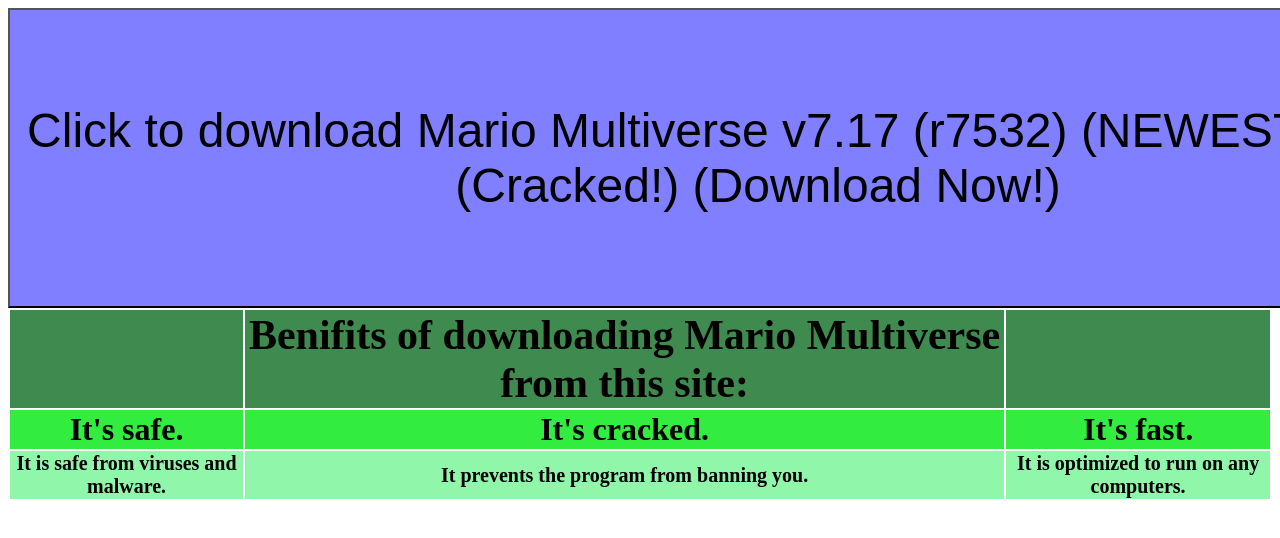
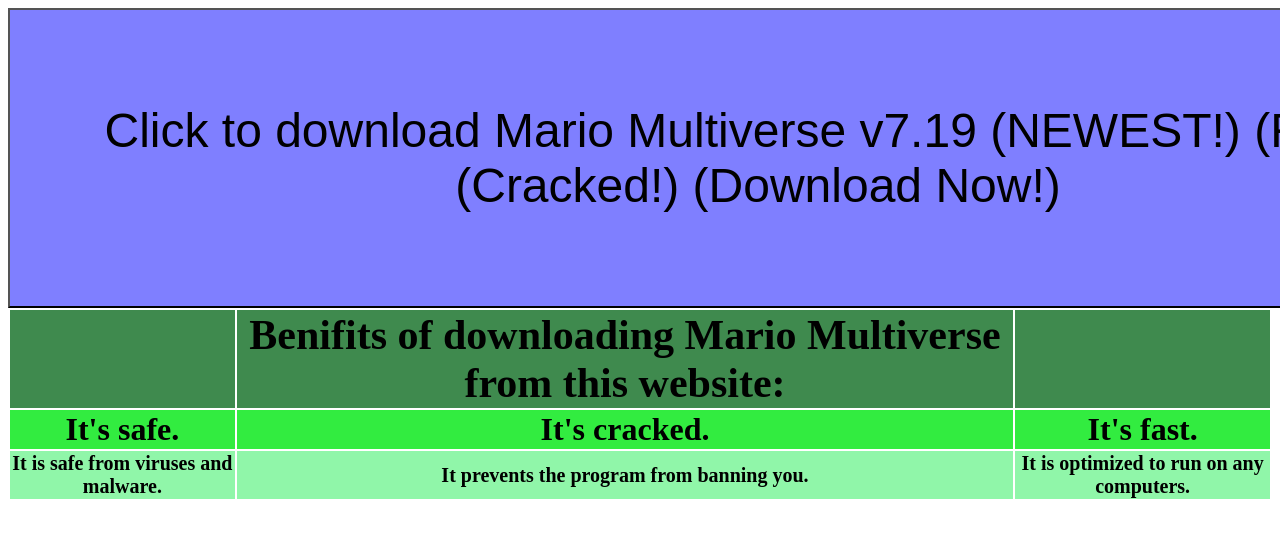
Before and after one commit to crimson-planks/crimson-planks.github.io, a plain HTML site: page MarioV3/download/en-US/index.html in a window 1280 px wide. Shown: the top 538 px of the page. Drawn offline with Linux system fonts and the light colour scheme.

Commit message:
Update index.html

```diff
--- a/MarioV3/download/en-US/index.html
+++ b/MarioV3/download/en-US/index.html
@@ -6,12 +6,12 @@
     </head>
     <body>
         <script src="../js/main.js"></script>
-        <button id="download_button" onclick="DownloadButtonOnClick()">Click to download Mario Multiverse v7.17 (r7532) (NEWEST!) (Real!) (Cracked!) (Download Now!)</button>
+        <button id="download_button" onclick="DownloadButtonOnClick()">Click to download Mario Multiverse v7.19 (NEWEST!) (Real!!) (Cracked!) (Download Now!)</button>
         <table>
             <tr id="benifit_title">
                 <th></th>
                 <th>
-                    Benifits of downloading Mario Multiverse from this site:
+                    Benifits of downloading Mario Multiverse from this website:
                 </th>
                 <th></th>
             </tr>
```
